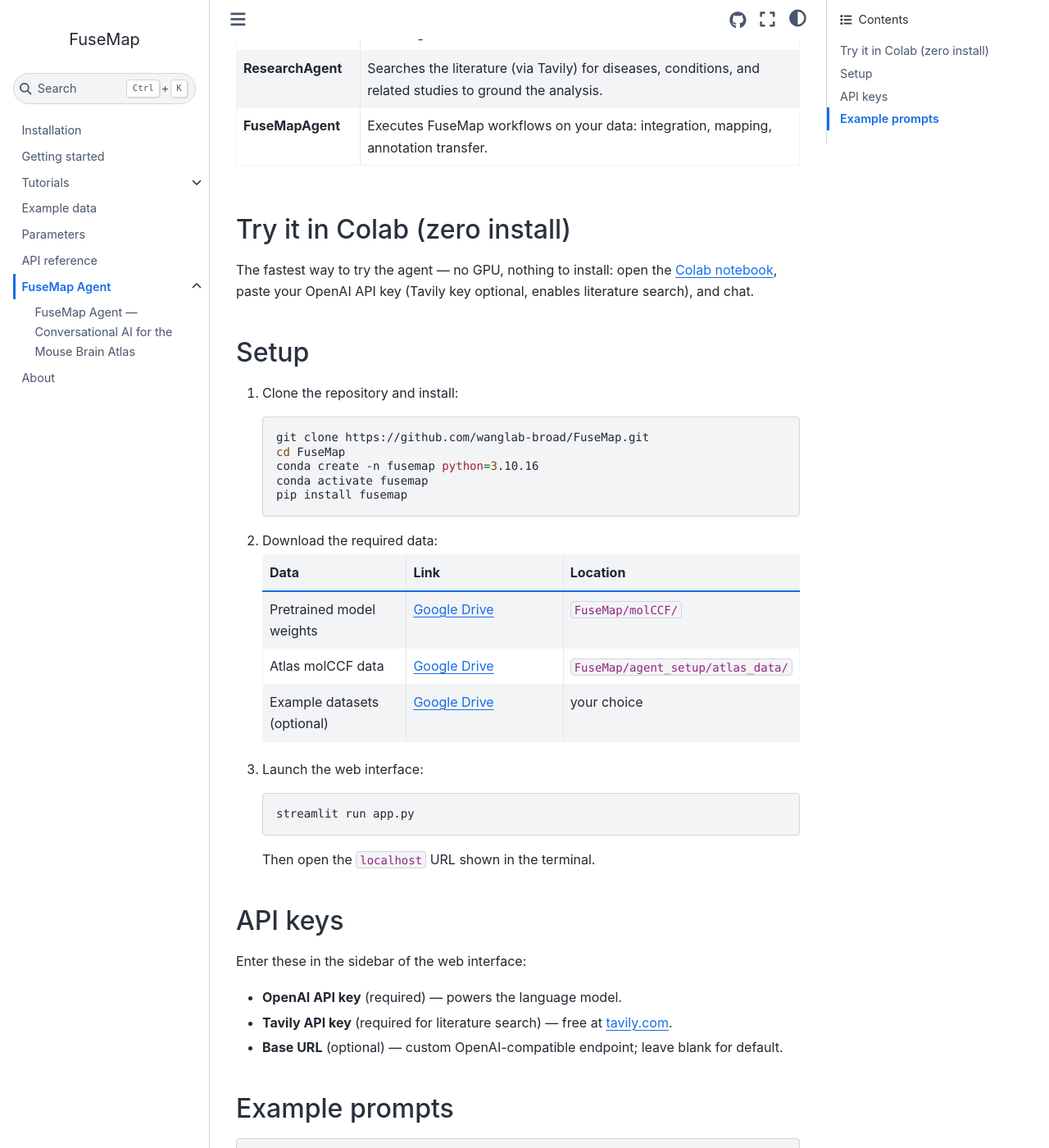
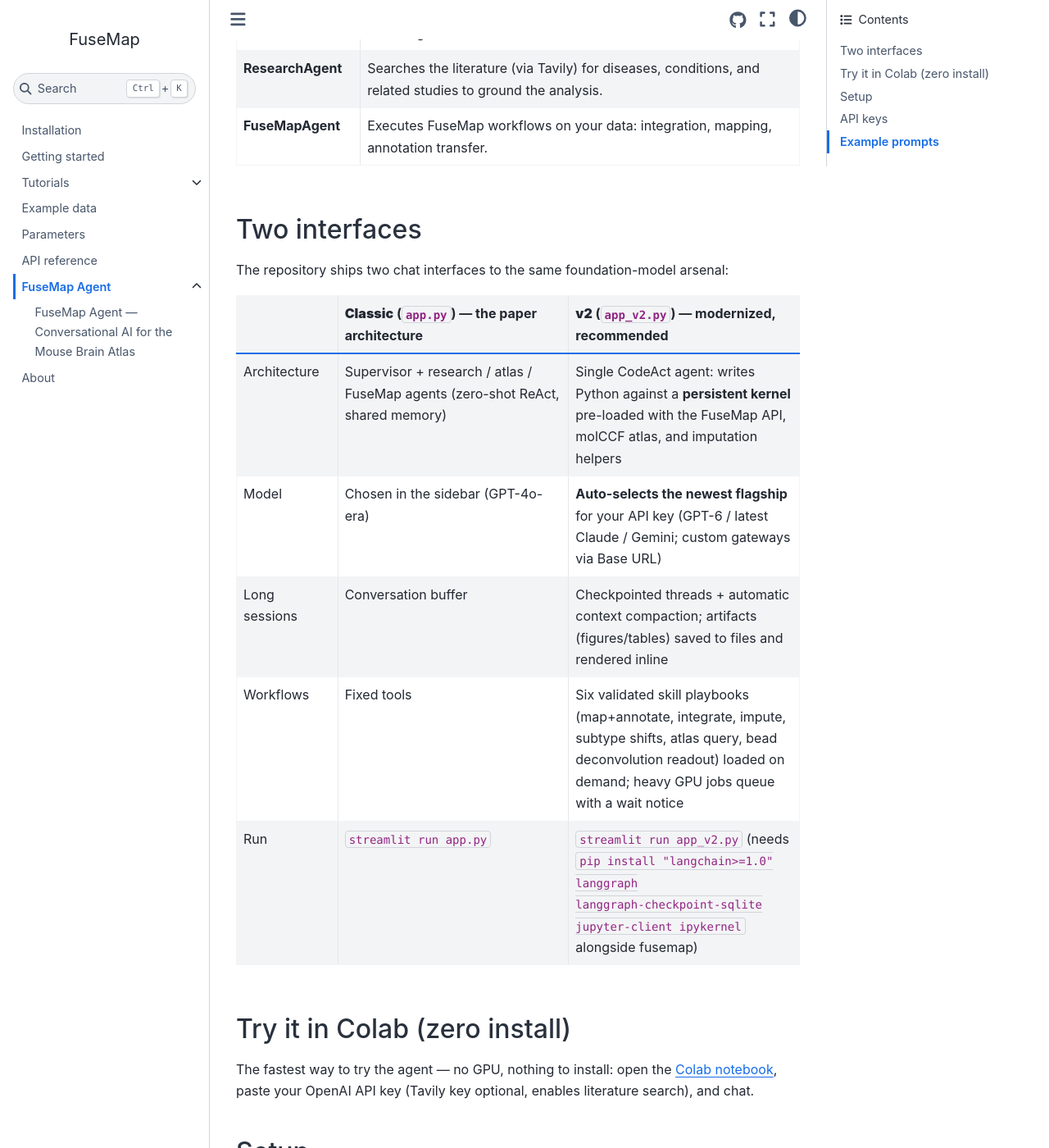
Before and after one commit to wanglab-broad/FuseMap, a Sphinx documentation site: the page built from docs/agent/index.rst, in a window 1280 px wide and 1400 px high, scrolled down 434 px. Shown: the whole window at 82% size. Built offline with Sphinx 7.4.7 and the Sphinx Book theme 1.1.4, drawn with Linux system fonts in a browser that asks for light colours; pages that are not in the unit, such as notebooks, are missing from menus.

Commit message:
docs(agent): document the v2 CodeAct interface alongside the paper architecture
Co-Authored-By: Claude Fable 5 <noreply@anthropic.com>

```diff
--- a/docs/agent/index.rst
+++ b/docs/agent/index.rst
@@ -27,6 +27,42 @@ shared memory (zero-shot ReAct paradigm), and aggregates their results:
    * - **FuseMapAgent**
      - Executes FuseMap workflows on your data: integration, mapping,
        annotation transfer.
+
+Two interfaces
+--------------------------------------------------------------------------------
+
+The repository ships two chat interfaces to the same foundation-model arsenal:
+
+.. list-table::
+   :header-rows: 1
+   :widths: 18 41 41
+
+   * -
+     - **Classic** (``app.py``) — the paper architecture
+     - **v2** (``app_v2.py``) — modernized, recommended
+   * - Architecture
+     - Supervisor + research / atlas / FuseMap agents (zero-shot ReAct,
+       shared memory)
+     - Single CodeAct agent: writes Python against a **persistent kernel**
+       pre-loaded with the FuseMap API, molCCF atlas, and imputation helpers
+   * - Model
+     - Chosen in the sidebar (GPT-4o-era)
+     - **Auto-selects the newest flagship** for your API key (GPT-6 / latest
+       Claude / Gemini; custom gateways via Base URL)
+   * - Long sessions
+     - Conversation buffer
+     - Checkpointed threads + automatic context compaction; artifacts
+       (figures/tables) saved to files and rendered inline
+   * - Workflows
+     - Fixed tools
+     - Six validated skill playbooks (map+annotate, integrate, impute,
+       subtype shifts, atlas query, bead deconvolution readout) loaded on
+       demand; heavy GPU jobs queue with a wait notice
+   * - Run
+     - ``streamlit run app.py``
+     - ``streamlit run app_v2.py`` (needs ``pip install "langchain>=1.0"
+       langgraph langgraph-checkpoint-sqlite jupyter-client ipykernel``
+       alongside fusemap)
 
 Try it in Colab (zero install)
 --------------------------------------------------------------------------------
```
